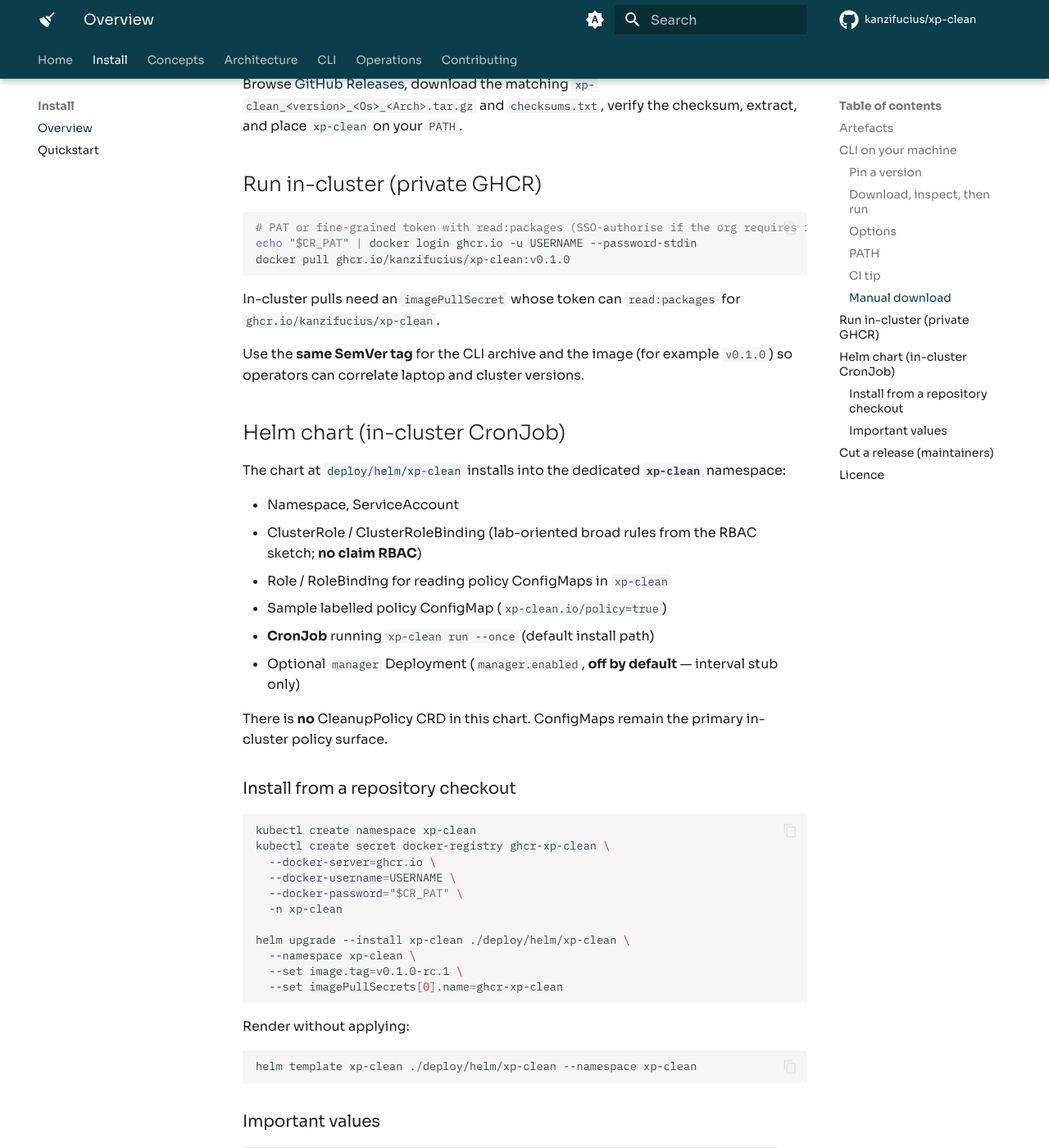
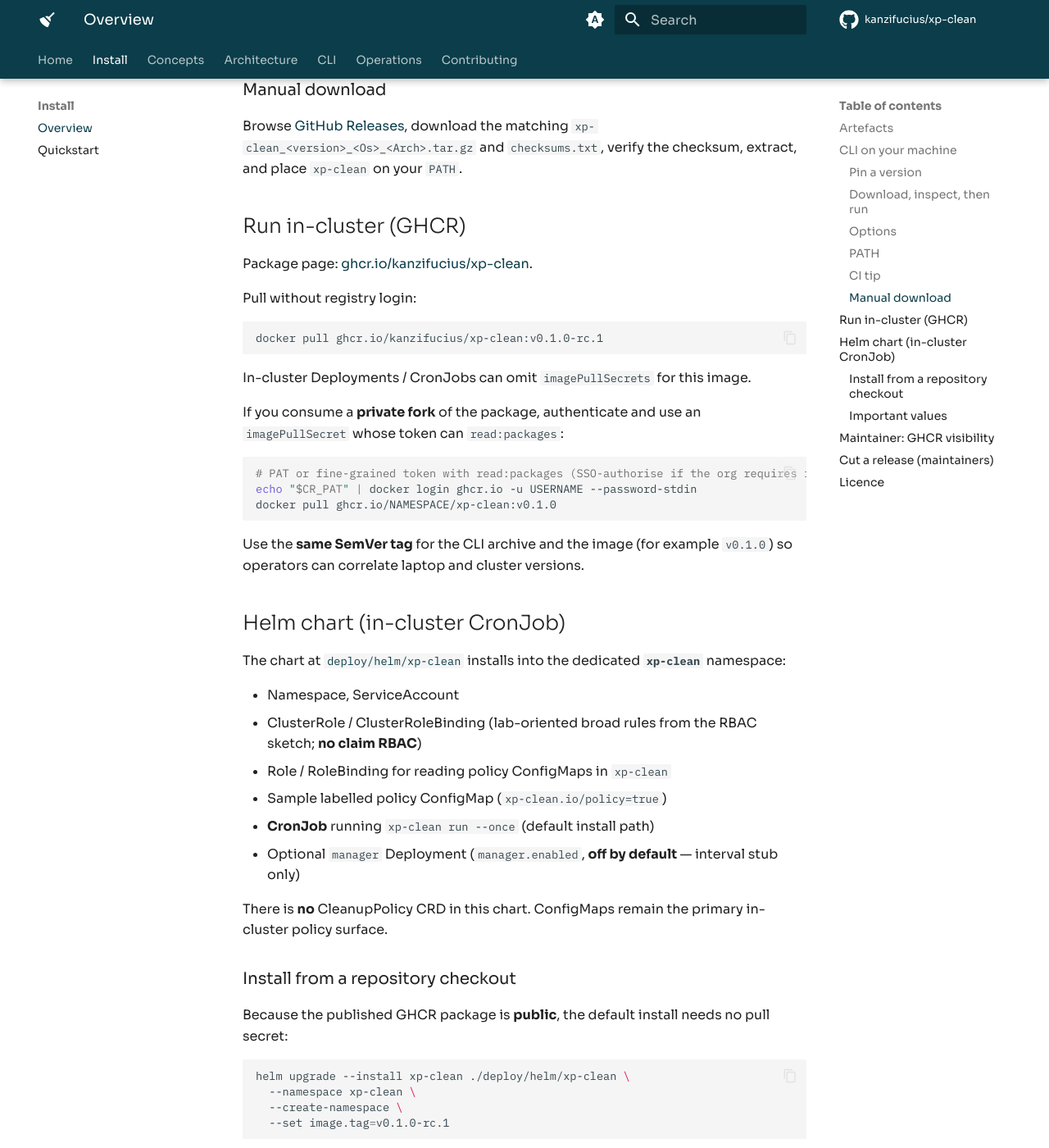
Before and after one commit to kanzifucius/xp-clean, an MkDocs documentation site: the page built from docs/install.md, in a window 1280 px wide and 1400 px high, scrolled down 2248 px. Shown: the whole window at 82% size. Built offline with MkDocs 1.6.1 and Material for MkDocs 9.7.7, drawn with Linux system fonts in a browser that asks for light colours; comment, search, counter and statistics services are not loaded; the version menu is left out; some of the changed text lies outside the part shown.

Commit message:
docs: lock public GHCR install notes (XP-24) (#18)
* docs: align GHCR install notes with public package

The ghcr.io/kanzifucius/xp-clean package reports visibility public and
allows anonymous pulls. Stop documenting required imagePullSecrets as
current reality; keep the locked private preference and document the
human Package settings path (public→private is irreversible on GHCR).

Co-authored-by: Ricardo Pinto <kanzifucius@users.noreply.github.com>

* docs: lock GHCR as public per preference unlock

Ricardo chose option B: keep ghcr.io/kanzifucius/xp-clean public.
Drop open A/B maintainer choices; state the locked public package
and anonymous-pull path. imagePullSecret remains for private forks only.

Co-authored-by: Ricardo Pinto <kanzifucius@users.noreply.github.com>

* docs: drop required pull secrets from Helm install path

Align chart README, root README Helm snippet, and quickstart with the
locked public GHCR package (anonymous pull; imagePullSecrets optional
for private forks only).

Co-authored-by: Ricardo Pinto <kanzifucius@users.noreply.github.com>

---------

Co-authored-by: Cursor Agent <cursoragent@cursor.com>
Co-authored-by: Ricardo Pinto <kanzifucius@users.noreply.github.com>

````diff
--- a/docs/install.md
+++ b/docs/install.md
@@ -5,7 +5,7 @@ Tagged SemVer releases (`v*`) publish release artefacts. There is **no** snapsho
 ## Artefacts
 
 1. **GitHub Release archives** — `linux` and `darwin` (`amd64` / `arm64`) plus `checksums.txt` (and archive SBOMs when Syft is available on the runner).
-2. **Private GHCR image** — `ghcr.io/kanzifucius/xp-clean` (linux `amd64` / `arm64`).
+2. **GHCR image** — `ghcr.io/kanzifucius/xp-clean` (linux `amd64` / `arm64`).
 
 | Image tag | Meaning |
 |-----------|---------|
@@ -13,7 +13,7 @@ Tagged SemVer releases (`v*`) publish release artefacts. There is **no** snapsho
 | `:X.Y` / `:X` | Floating minor / major — moved only on **non-prerelease** cuts |
 | `:latest` | Moved only on **non-prerelease** releases (RCs such as `v0.2.0-rc.1` do not move it) |
 
-GHCR packages stay **private** by preference (even though this GitHub repository is public). Release archives on GitHub are public with the repository.
+**Visibility (locked):** `ghcr.io/kanzifucius/xp-clean` is **public** and allows **anonymous** pulls. Release archives on GitHub are public with the repository. This matches the project preference (2026-11-01): keep the package public; do **not** delete or republish as private.
 
 ## CLI on your machine
 
@@ -77,15 +77,25 @@ For reproducible pipelines, prefer a **pinned** tag or `gh release download` of
 
 Browse [GitHub Releases](https://github.com/kanzifucius/xp-clean/releases), download the matching `xp-clean_<version>_<Os>_<Arch>.tar.gz` and `checksums.txt`, verify the checksum, extract, and place `xp-clean` on your `PATH`.
 
-## Run in-cluster (private GHCR)
+## Run in-cluster (GHCR)
+
+Package page: [ghcr.io/kanzifucius/xp-clean](https://github.com/kanzifucius/xp-clean/pkgs/container/xp-clean).
+
+Pull without registry login:
+
+```bash
+docker pull ghcr.io/kanzifucius/xp-clean:v0.1.0-rc.1
+```
+
+In-cluster Deployments / CronJobs can omit `imagePullSecrets` for this image.
+
+If you consume a **private fork** of the package, authenticate and use an `imagePullSecret` whose token can `read:packages`:
 
 ```bash
 # PAT or fine-grained token with read:packages (SSO-authorise if the org requires it)
 echo "$CR_PAT" | docker login ghcr.io -u USERNAME --password-stdin
-docker pull ghcr.io/kanzifucius/xp-clean:v0.1.0
+docker pull ghcr.io/NAMESPACE/xp-clean:v0.1.0
 ```
-
-In-cluster pulls need an `imagePullSecret` whose token can `read:packages` for `ghcr.io/kanzifucius/xp-clean`.
 
 Use the **same SemVer tag** for the CLI archive and the image (for example `v0.1.0`) so operators can correlate laptop and cluster versions.
 
@@ -104,19 +114,16 @@ There is **no** CleanupPolicy CRD in this chart. ConfigMaps remain the primary i
 
 ### Install from a repository checkout
 
+Because the published GHCR package is **public**, the default install needs no pull secret:
+
 ```bash
-kubectl create namespace xp-clean
-kubectl create secret docker-registry ghcr-xp-clean \
-  --docker-server=ghcr.io \
-  --docker-username=USERNAME \
-  --docker-password="$CR_PAT" \
-  -n xp-clean
-
 helm upgrade --install xp-clean ./deploy/helm/xp-clean \
   --namespace xp-clean \
-  --set image.tag=v0.1.0-rc.1 \
-  --set imagePullSecrets[0].name=ghcr-xp-clean
+  --create-namespace \
+  --set image.tag=v0.1.0-rc.1
 ```
+
+For a **private fork** image, create a docker-registry secret and pass `imagePullSecrets` (and set `image.repository` as needed).
 
 Render without applying:
 
@@ -129,7 +136,7 @@ helm template xp-clean ./deploy/helm/xp-clean --namespace xp-clean
 | Value | Default | Purpose |
 |-------|---------|---------|
 | `image.tag` | `v0.1.0-rc.1` | Pin the GHCR image (prefer immutable `:vX.Y.Z`) |
-| `imagePullSecrets` | `[]` | Required for private GHCR pulls |
+| `imagePullSecrets` | `[]` | Optional; needed only for private fork pulls |
 | `dryRun` | `true` | Passed as `--dry-run` on the CronJob / manager |
 | `cronjob.schedule` | `0 */6 * * *` | Kubernetes CronJob schedule |
 | `cronjob.enabled` | `true` | Default ops path |
@@ -138,6 +145,12 @@ helm template xp-clean ./deploy/helm/xp-clean --namespace xp-clean
 | `policy.create` | `true` | Install the sample policy ConfigMap |
 
 Live deletes need `dryRun: false` in **both** chart values and the policy ConfigMap document. Edit selectors on the sample policy before enabling deletes. Full reference: the chart [`README.md`](https://github.com/kanzifucius/xp-clean/blob/main/deploy/helm/xp-clean/README.md) and [`values.yaml`](https://github.com/kanzifucius/xp-clean/blob/main/deploy/helm/xp-clean/values.yaml).
+
+## Maintainer: GHCR visibility
+
+**Locked decision (2026-11-01):** keep `ghcr.io/kanzifucius/xp-clean` **public** (anonymous pull). Do **not** delete the package or republish it as private.
+
+Package page: [ghcr.io/kanzifucius/xp-clean](https://github.com/kanzifucius/xp-clean/pkgs/container/xp-clean). GitHub’s Container registry does not allow switching an already-public package back to private in Package settings ([docs](https://docs.github.com/en/packages/learn-github-packages/configuring-a-packages-access-control-and-visibility)); that constraint is moot under the locked public preference.
 
 ## Cut a release (maintainers)
 
````
Also changed, not shown: README.md (+8 -17 lines), deploy/helm/xp-clean/README.md (+7 -13 lines), docs/architecture/index.md (+1 -1 lines), docs/quickstart.md (+2 -2 lines).
